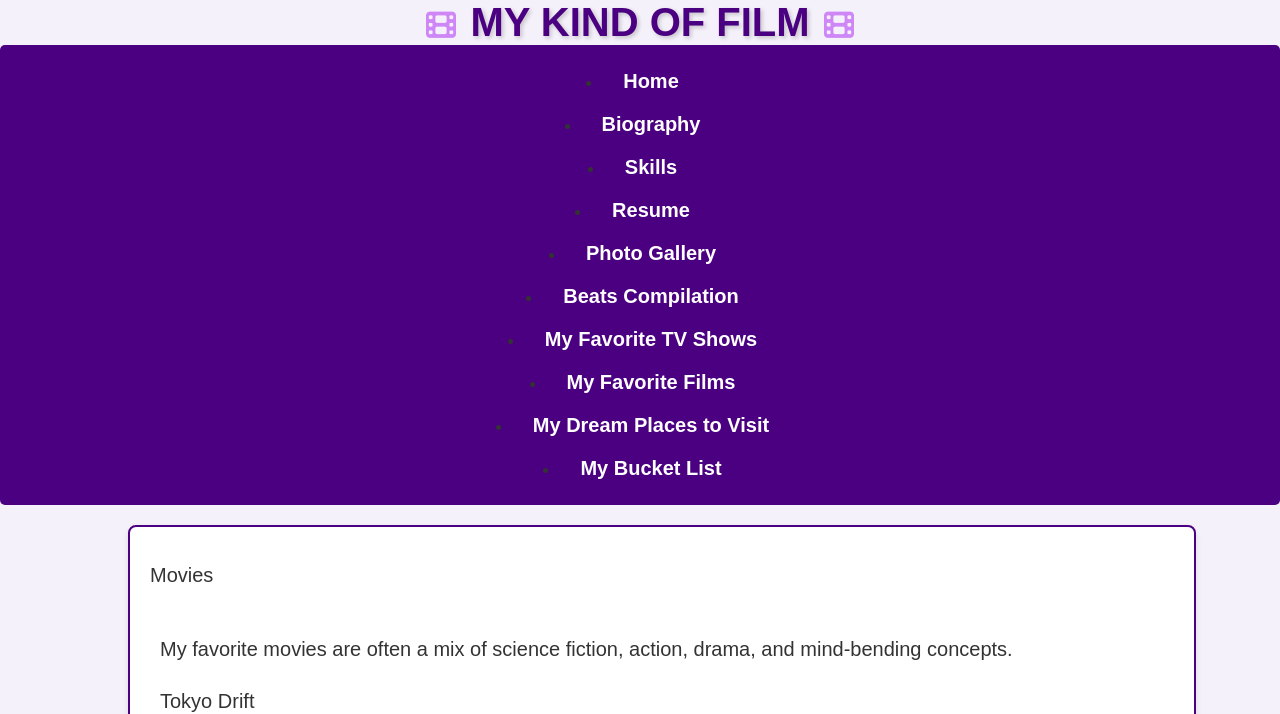
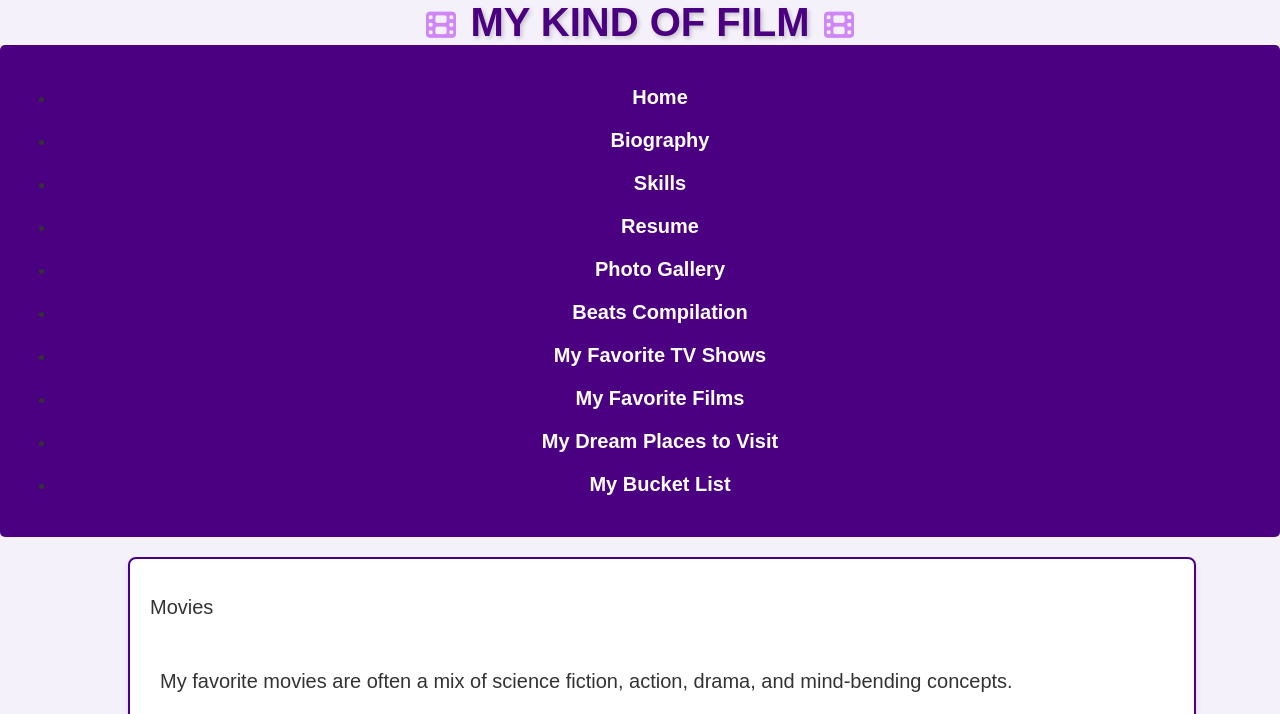
Before and after one commit to Ronix014/films, a plain HTML site: page films.html in a window 1280 px wide. Shown: the top 714 px of the page. Drawn offline with Linux system fonts and the light colour scheme.

Commit message:
Update films.html

```diff
--- a/films.html
+++ b/films.html
@@ -16,18 +16,20 @@
         <i class="fa-solid fa-film" style="color: #cf87f8; margin-left: 10px; font-size: 30px;"></i>
     </div>
 
-    <div class="nav">
+    <nav class="nav">
+        <ul>
             <li><a href="https://ronix014.github.io/landing-page/landing%20page.html">Home</a></li>
             <li><a href="https://ronix014.github.io/biography/biography.html">Biography</a></li>
             <li><a href="https://ronix014.github.io/skills/skills.html#top">Skills</a></li>
             <li><a href="https://ronix014.github.io/resume/resume.html">Resume</a></li>
             <li><a href="https://ronix014.github.io/photo-gallery/photo%20gallery.html">Photo Gallery</a></li>
-        <li><a href="https://ronix014.github.io/beats/beats.html">Beats Compilation</a></li>
+            <li class="active"><a href="https://ronix014.github.io/beats/beats.html">Beats Compilation</a></li>
             <li><a href="https://ronix014.github.io/tvshows/tvshows.html">My Favorite TV Shows</a></li>
-        <li class="active"><a href="https://ronix014.github.io/films/films.html#top">My Favorite Films</a></li>
+            <li><a href="https://ronix014.github.io/films/films.html#top">My Favorite Films</a></li>
             <li><a href="https://ronix014.github.io/dream-places/dreamplaces.html">My Dream Places to Visit</a></li>
             <li><a href="https://ronix014.github.io/bucket-list/bucketlist.html">My Bucket List</a></li>
-    </div>
+        </ul>
+    </nav>
 
     <div class="container">
 
```
Lines whose indentation alone changed are shown as unchanged.
